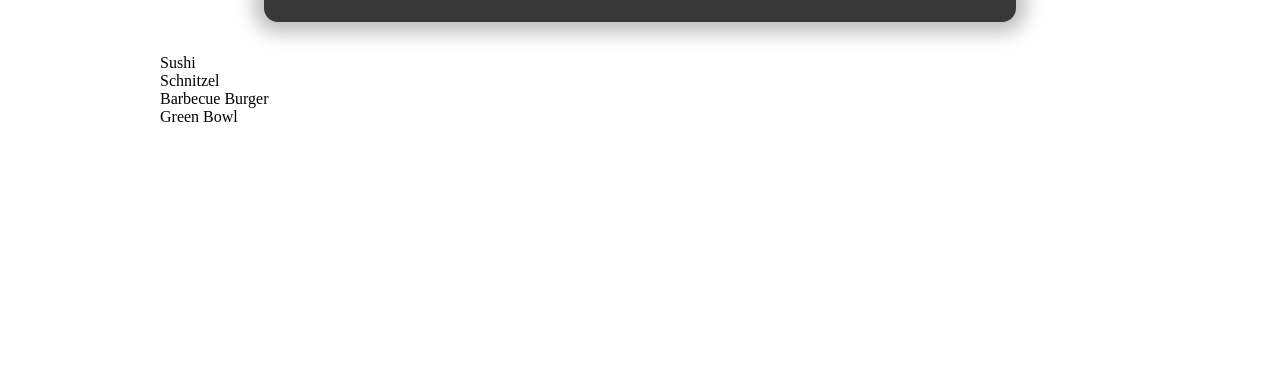
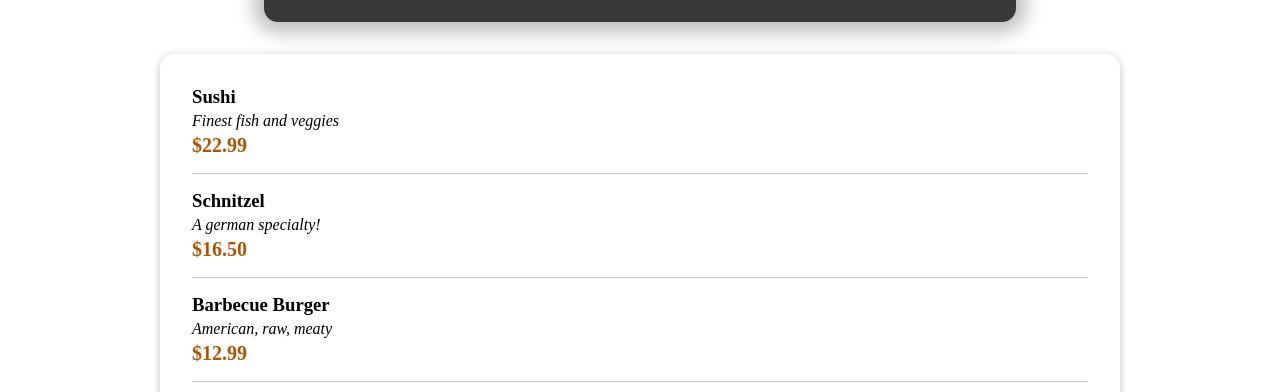
Before and after one commit to pihtovnikovaelena35/YourFood-app, a React (Create React App) app: page / in a window 1280 px wide. Shown: the part 408-800 px from the top of the page. Built offline with nearby package versions, Linux system fonts and the light colour scheme.

Commit message:
Added Individual Meal Items

```diff
--- a/src/components/Meals/AvailableMeals.js
+++ b/src/components/Meals/AvailableMeals.js
@@ -1,3 +1,5 @@
+import Card from '../UI/Card';
+import MealItem from './MealItem/MealItem';
 import classes from './AvailableMeals.module.css';
 
 const DUMMY_MEALS = [
@@ -28,12 +30,19 @@
 ];
 
 const AvailableMeals = () => {
-    const mealsList = DUMMY_MEALS.map(meal => <li>{meal.name}</li>);
+    const mealsList = DUMMY_MEALS.map(meal => <MealItem
+    key={meal.id}
+    name={meal.name}
+    description={meal.description}
+    price={meal.price}
+    />);
 
     return <section className={classes.meals}>
-        <ul>
-            {mealsList}
-        </ul>
+        <Card>
+            <ul>
+                {mealsList}
+            </ul>
+        </Card>
     </section>
 
 };
--- /dev/null
+++ b/src/components/Meals/MealItem/MealItem.js
@@ -0,0 +1,20 @@
+import classes from './MealItem.module.css';
+
+const MealItem = (props) => {
+    const price = `$${props.price.toFixed(2)}`;
+
+    return (
+        <li className={classes.meal}>
+            <div>
+                <h3>{props.name}</h3>
+                <div className={classes.description}>{props.description}</div>
+                <div className={classes.price}>{price}</div>
+            </div>
+            <div>
+
+            </div>
+        </li>
+    );
+};
+
+export default MealItem;
--- /dev/null
+++ b/src/components/Meals/MealItem/MealItem.module.css
@@ -0,0 +1,22 @@
+.meal {
+    display: flex;
+    justify-content: space-between;
+    margin: 1rem;
+    padding-bottom: 1rem;
+    border-bottom: 1px solid #ccc;
+}
+
+.meal h3 {
+    margin: 0 0 0.25rem 0;
+}
+
+.description {
+    font-style: italic;
+}
+
+.price {
+    margin-top: 0.25rem;
+    font-weight: bold;
+    color: #ad5502;
+    font-size: 1.25rem;
+}
--- /dev/null
+++ b/src/components/UI/Card.js
@@ -0,0 +1,7 @@
+import classes from './Card.module.css';
+
+const Card = props => {
+    return <div className={classes.card}>{props.children}</div>
+};
+
+export  default Card;
--- /dev/null
+++ b/src/components/UI/Card.module.css
@@ -0,0 +1,6 @@
+.card {
+    padding: 1rem;
+    box-shadow: 0 2px 8px rgba(0, 0, 0, 0.25);
+    border-radius: 14px;
+    background-color: white;
+  }
```
Also changed, not shown: src/components/Meals/MealItem/MealItemForm.js (added).
